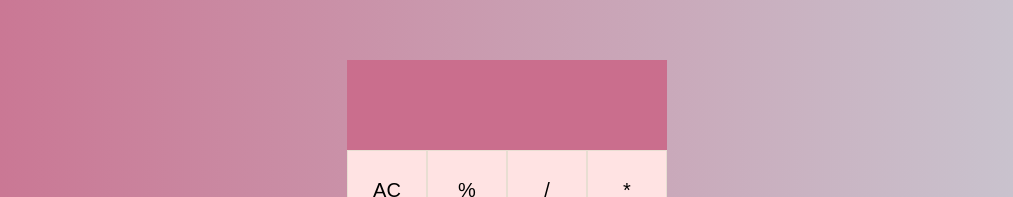
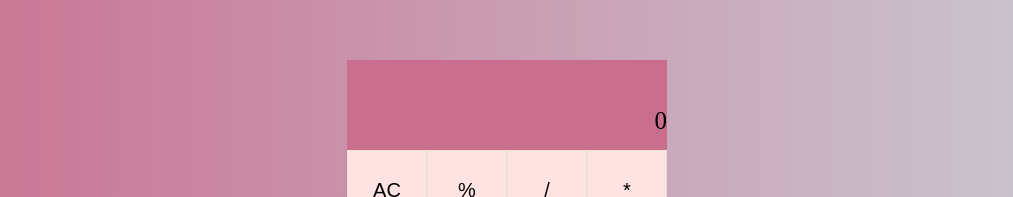
Before and after one commit to marijanastasijevic/calculator, a React (Create React App) app: page / in a window 1280 px wide. Shown: the top 197 px of the page, without its empty margins (133-1146 px from the left). Built offline with nearby package versions, Linux system fonts and the light colour scheme.

Commit message:
"Implement choose-operation action" (#10)

```diff
--- a/src/App.js
+++ b/src/App.js
@@ -15,6 +15,27 @@ const isNotZeroOrDot = (input) => {
     }
     return true;
 };
+
+const calculate = (firstOp, operation, secondOp) => {
+    if(firstOp === ''){
+        return secondOp;
+    }
+    switch(operation){
+        case '%':
+            return Number(firstOp) % Number(secondOp);
+        case '/':
+            return Number(firstOp) / Number(secondOp);
+        case '*':
+            return Number(firstOp) * Number(secondOp);
+        case '-':
+            return Number(firstOp) - Number(secondOp);
+        case '+':
+            return Number(firstOp) + Number(secondOp);
+        default:
+            console.log('Unknown operation');
+            return;
+    }
+}
 
 const reducer = (state, {type, payload}) => {
     switch(type) {
@@ -40,9 +61,17 @@ const reducer = (state, {type, payload}) => {
                 newOperand: `${state.newOperand}${payload}`,
             };
         case actions.choose_operation:
+            if(state.newOperand === ''){
+                return {
+                    ...state,
+                    operation: `${payload}`
+                }
+            }
             return{
                 ...state,
-                newOperand: `${state.newOperand}${payload}`
+                prevOperand: `${calculate(state.prevOperand, state.operation, state.newOperand)}`,
+                operation: `${payload}`,
+                newOperand: '',
             };
         case actions.delete_all:
             return;
@@ -56,7 +85,7 @@ const reducer = (state, {type, payload}) => {
 }
 
 function App() {
-    const [{newOperand, prevOperand, operation}, dispatch]= useReducer(reducer, {newOperand: '', prevOperand: '', operation: ''});
+    const [{newOperand, prevOperand, operation}, dispatch]= useReducer(reducer, {newOperand: '0', prevOperand: '', operation: ''});
 
     return(
         <div className={classes.calculator__grid}>
```
